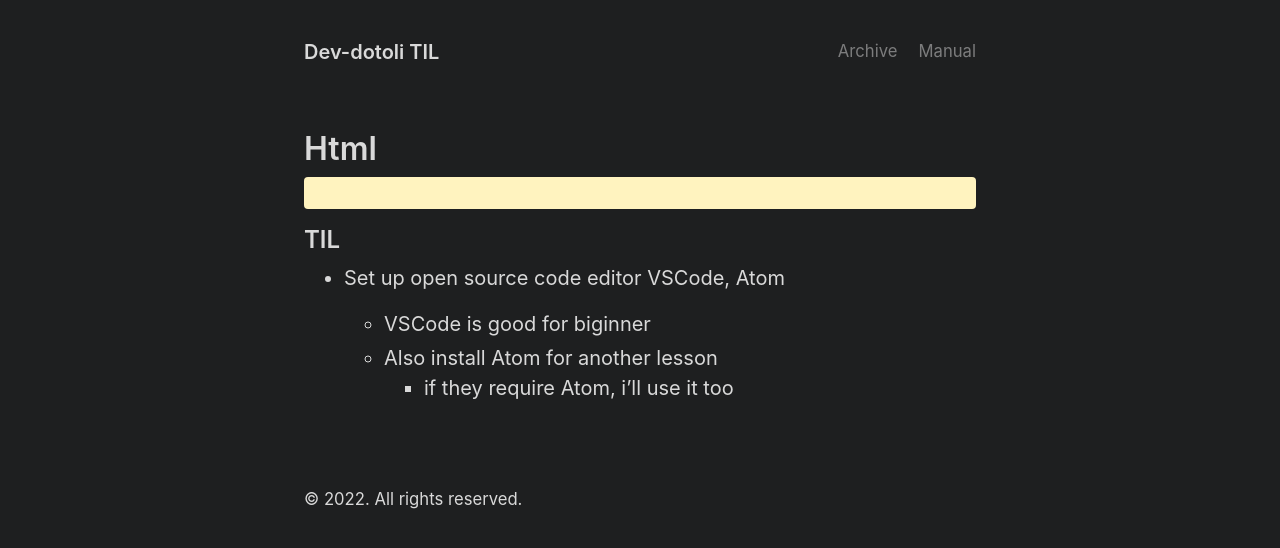
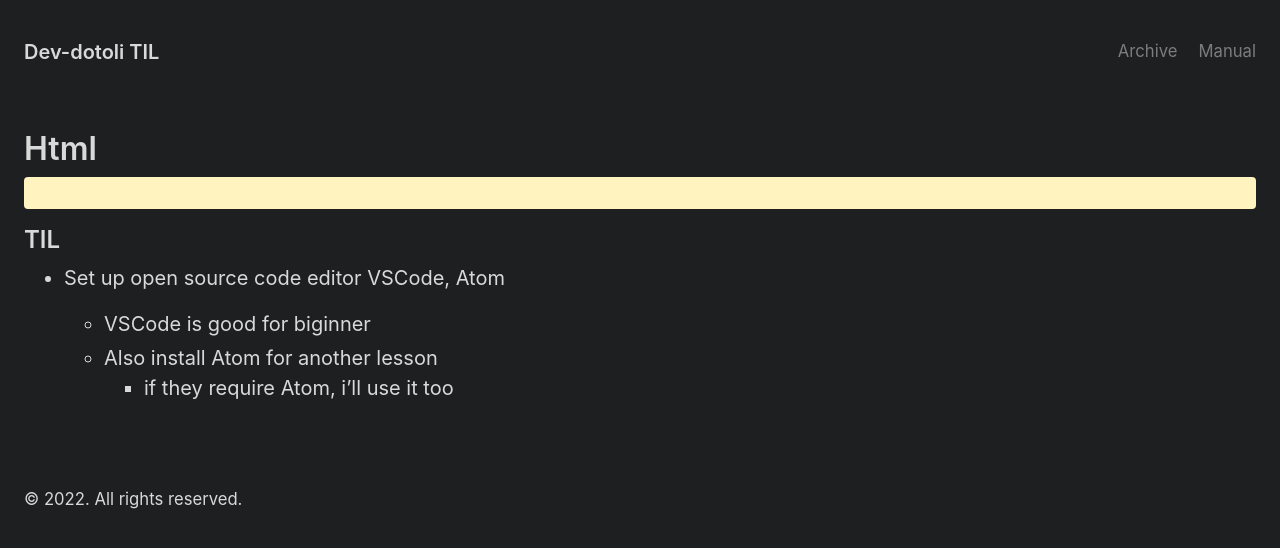
Before and after one commit to Dev-Dotoli/dev-dotoli.github.com, a Jekyll site: the page built from Html.md, in a window 1280 px wide. Shown: the top 548 px of the page. Built offline with Jekyll 4.4.1, drawn with Linux system fonts in a browser that asks for light colours.

Commit message:
Fix:layout CSS

```diff
--- a/_sass/_layout.scss
+++ b/_sass/_layout.scss
@@ -3,7 +3,7 @@
 // Styles for managing the structural hierarchy of the site.
 
 .container {
-  max-width: 45rem;
+  max-width: 90rem;
   padding-left: var(--spacer-2);
   padding-right: var(--spacer-2);
   margin-left:  auto;
```
